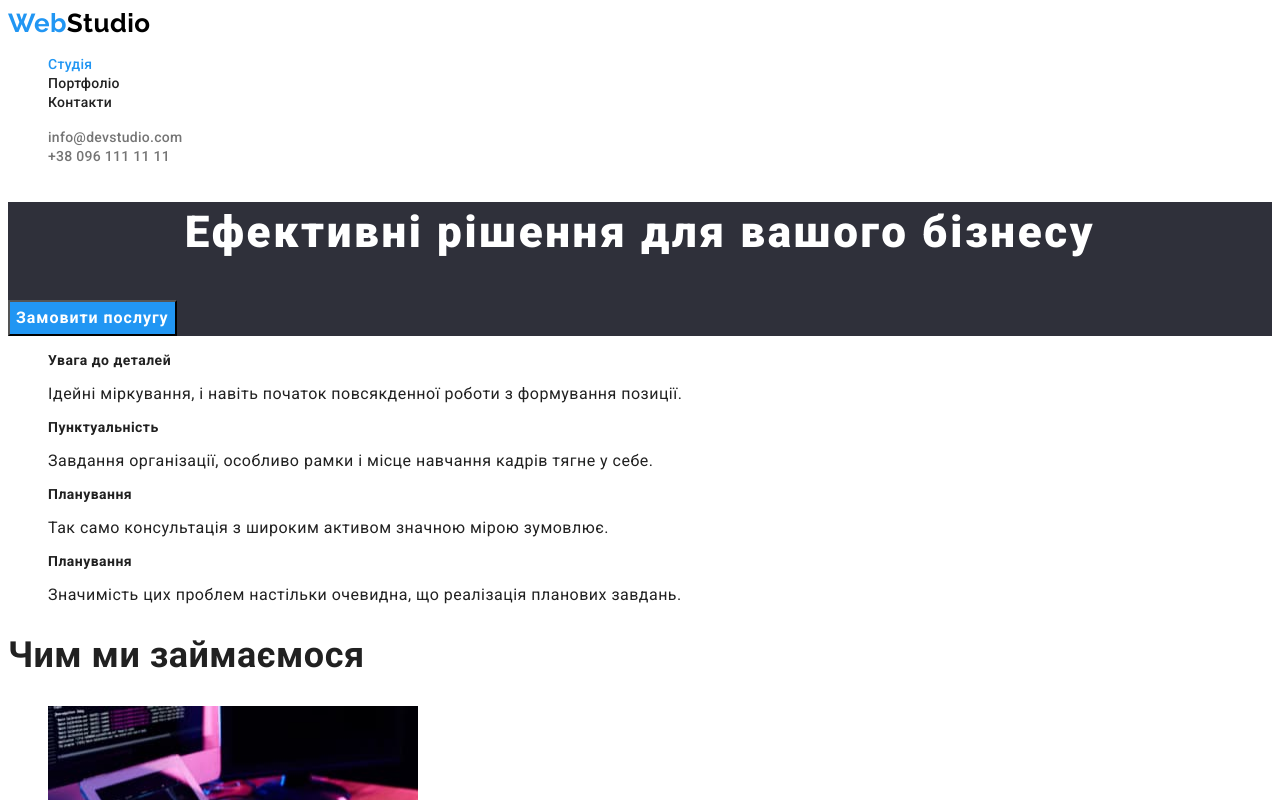
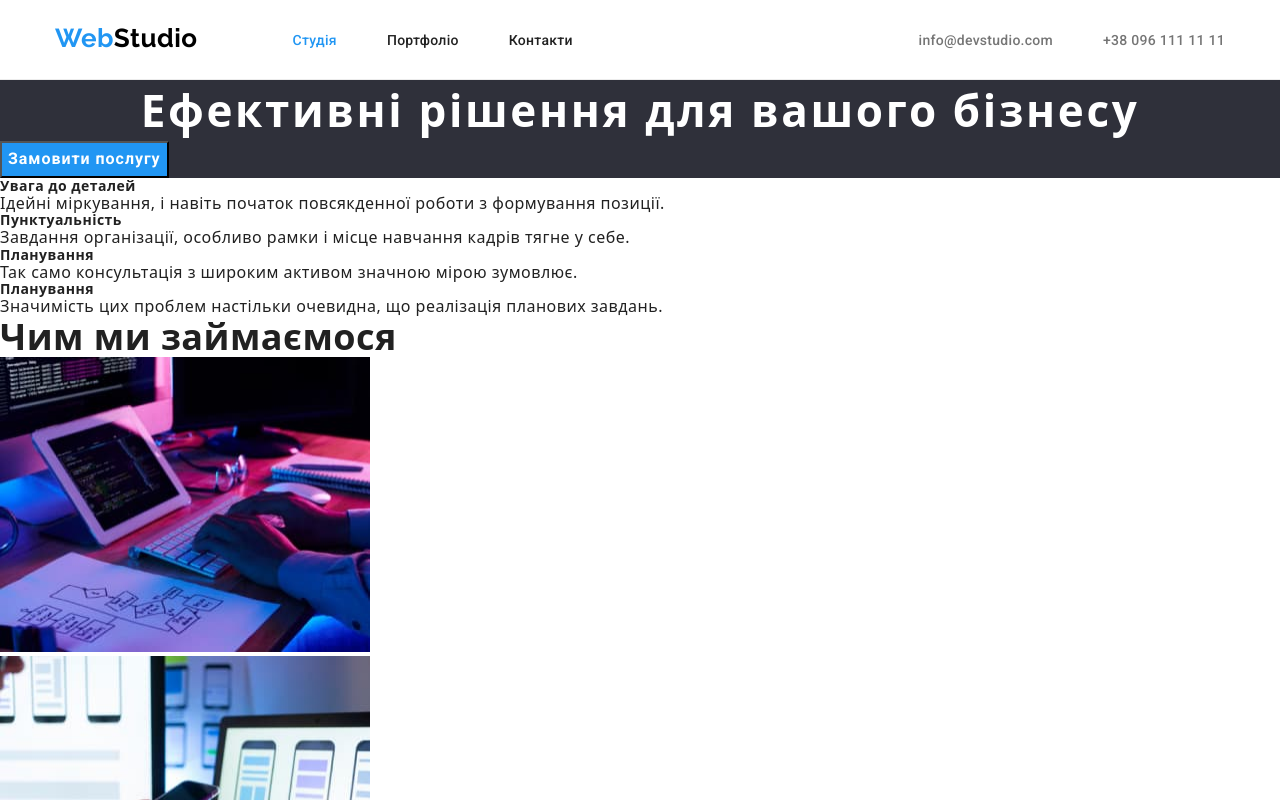
Before and after one commit to chamomile22/goit-markup-hw-03, a plain HTML site: page index.html in a window 1280 px wide. Shown: the top 800 px of the page. Drawn offline with nearby package versions, Linux system fonts and the light colour scheme.

Commit message:
исправление

```diff
--- a/css/style.css
+++ b/css/style.css
@@ -20,10 +20,21 @@
 /*   General styles   */
 
 body{
+    margin: 0;
+    padding: 0;
     background-color: white;
     color: #212121;
     font-family: Roboto, -apple-system, BlinkMacSystemFont, avenir next, avenir, segoe ui, helvetica neue, helvetica, Cantarell, Ubuntu, roboto, noto, arial, sans-serif;
     letter-spacing: var(--main-letter-spacing);
+}
+h1,h2,h3,p{
+    margin-top: 0;
+    margin-bottom: 0;
+}
+.list{
+    display: block;
+    margin: 0;
+    padding-left: 0;
 }
 .visually-hidden {
     position: absolute;
@@ -41,8 +52,18 @@ body{
 /*--------Index styles--------*/
 
 /*   Header styles   */
+.header-section{
+    border-bottom: 1px solid #ECECEC;
+}
+.container{
+    width: 1200px;
+    margin: 0 auto;
+    padding-left: 15px;
+    padding-right: 15px;
+}
 
 .logo-header{
+    margin-right: 95px;
     color: black;
     text-decoration: none;
     font-family: Raleway, -apple-system, BlinkMacSystemFont, avenir next, avenir, segoe ui, helvetica neue, helvetica, Cantarell, Ubuntu, roboto, noto, arial, sans-serif;
@@ -53,13 +74,24 @@ body{
     color: var(--accent-color);
 }
 
+.navigation{
+    display: flex;
+    align-items: center;
+    padding-top: 24px;
+    padding-bottom: 25px;
+}
 .nav-menu{
+    display: flex;
     list-style: none;
 }
+.nav-menu .nav-menu-element+.nav-menu-element{
+    padding-left: 50px;
+}
+
 .nav-menu-link{
     color: var(--main-text-color);
     text-decoration: none;
-     font-family: Roboto, -apple-system, BlinkMacSystemFont, avenir next, avenir, segoe ui, helvetica neue, helvetica, Cantarell, Ubuntu, roboto, noto, arial, sans-serif;
+    font-family: Roboto, -apple-system, BlinkMacSystemFont, avenir next, avenir, segoe ui, helvetica neue, helvetica, Cantarell, Ubuntu, roboto, noto, arial, sans-serif;
     font-size: var(--forth-font-size);
     font-weight: 500;
     letter-spacing: var(--second-letter-spacing);
@@ -71,18 +103,23 @@ body{
     color: var(--accent-color);
 }
 
-.header-contacts{
+.nav-contacts{
+    display: flex;
+    margin-left: auto;
     list-style: none;
 }
-.header-contacts-link{
+.nav-contacts .nav-contacts-element + .nav-contacts-element{
+    padding-left: 50px;
+}
+.nav-contacts-link{
     text-decoration: none;
-     font-family: Roboto, -apple-system, BlinkMacSystemFont, avenir next, avenir, segoe ui, helvetica neue, helvetica, Cantarell, Ubuntu, roboto, noto, arial, sans-serif;
+    font-family: Roboto, -apple-system, BlinkMacSystemFont, avenir next, avenir, segoe ui, helvetica neue, helvetica, Cantarell, Ubuntu, roboto, noto, arial, sans-serif;
     font-size: var(--forth-font-size);
     font-weight: 500;
     color: var(--second-text-color);
     letter-spacing: var(--second-letter-spacing);
 }
-.header-contacts-link:hover, .header-contacts-link:focus{
+.nav-contacts-link:hover, .nav-contacts-link:focus{
     color: var(--accent-color);
 }
 
--- a/index.html
+++ b/index.html
@@ -4,27 +4,33 @@
     <meta charset="UTF-8">
     <meta http-equiv="X-UA-Compatible" content="IE=edge">
     <meta name="viewport" content="width=device-width, initial-scale=1.0">
+
     <link rel="stylesheet" href="./css/style.css">
     <link rel="preconnect" href="https://fonts.gstatic.com" crossorigin>
     <link href="https://fonts.googleapis.com/css2?family=Raleway:wght@700&family=Roboto:wght@400;500;700;900&display=swap" rel="stylesheet">
-    <title>HomeWork 1</title>
+    <!-- Modern normalize -->
+    <link rel="stylesheet" href="https://cdnjs.cloudflare.com/ajax/libs/modern-normalize/1.1.0/modern-normalize.min.css" integrity="sha512-wpPYUAdjBVSE4KJnH1VR1HeZfpl1ub8YT/NKx4PuQ5NmX2tKuGu6U/JRp5y+Y8XG2tV+wKQpNHVUX03MfMFn9Q==" crossorigin="anonymous" referrerpolicy="no-referrer" />
+
+    <title>HomeWork</title>
 </head>
 <body>
 
     <!--  Header  -->
-    <header>
+    <header class="header-section">
+        <div class="container">
             <nav class="navigation">
                 <a class="logo-header" href="index.html"><span class="logo-header-blue">Web</span>Studio</a>
-            <ul class="nav-menu">
+                <ul class="nav-menu list">
                     <li class="nav-menu-element"><a class="nav-menu-link current" href="./index.html">Студія</a></li>
                     <li class="nav-menu-element"><a class="nav-menu-link" href="./portfolio.html">Портфоліо</a></li>
                     <li class="nav-menu-element"><a class="nav-menu-link" href="">Контакти</a></li>
                 </ul>
+                <ul class="nav-contacts list">
+                    <li class="nav-contacts-element"><a class="nav-contacts-link" href="mailto:info@devstudio.com">info@devstudio.com</a></li>
+                    <li class="nav-contacts-element"><a class="nav-contacts-link" href="tel:+380961111111">+38 096 111 11 11</a></li>
+                </ul>
             </nav>
-        <ul class="header-contacts">
-            <li class="header-contacts-element"><a class="header-contacts-link" href="mailto:info@devstudio.com">info@devstudio.com</a></li>
-            <li class="header-contacts-element"><a class="header-contacts-link" href="tel:+380961111111">+38 096 111 11 11</a></li>
-        </ul>
+        </div>
     </header>
     <main>
 
@@ -37,7 +43,7 @@
         <!--  Features  -->
         <section class="features">
             <h2 class="visually-hidden">Особливості</h2>
-            <ul class="features-all">
+            <ul class="features-all list">
                 <li class="features-element">
                     <h3 class="features-heading">Увага до деталей</h3>
                     <p class="featurs-text">Ідейні міркування, і навіть початок повсякденної роботи з формування позиції.</p>
@@ -60,7 +66,7 @@
         <!--  What we do  -->
         <section class="work">
             <h2 class="work-heading">Чим ми займаємося</h2>
-            <ul class="work-list">
+            <ul class="work-list list">
                 <li><img src="./img/webstudio-img-1.jpg" alt="typing" width="370" height="295"></li>
                 <li><img src="./img/webstudio-img-2.jpg" alt="design" width="370" height="295"></li>
                 <li><img src="./img/webstudio-img-3.jpg" alt="color-matching" width="370" height="295"></li>
@@ -70,7 +76,7 @@
         <!--  Our team  -->
         <section class="team">
             <h2 class="team-heading">Наша команда</h2>
-            <ul class="team-members">
+            <ul class="team-members list">
                 <li class="team-member">
                     <img src="./img/member-1.jpg" alt="Ihor Dem`yanenko" width="270" height="270">
                     <h3 class="member-name">Ігор Дем'яненко</h3>
@@ -99,7 +105,7 @@
     <footer>
         <a class="logo-footer" href="index.html"><span class="logo-footer-blue">Web</span>Studio</a>
         <address>
-            <ul class="address-info">
+            <ul class="address-info list">
                 <li><a class="footer-contacts footer-contacts-map" href="https://goo.gl/maps/MACRbHeHQyC5bs3L6">м. Київ, пр-т Лесі Українки, 26</a></li>
                 <li><a class="footer-contacts footer-contacts-info" href="mailto:info@devstudio.com">info@devstudio.com</a></li>
                 <li><a class="footer-contacts footer-contacts-info" href="tel:+380961111111">+38 096 111 11 11</a></li>
```
Also changed, not shown: portfolio.html (+14 -7 lines). Lines whose indentation alone changed are shown as unchanged.
